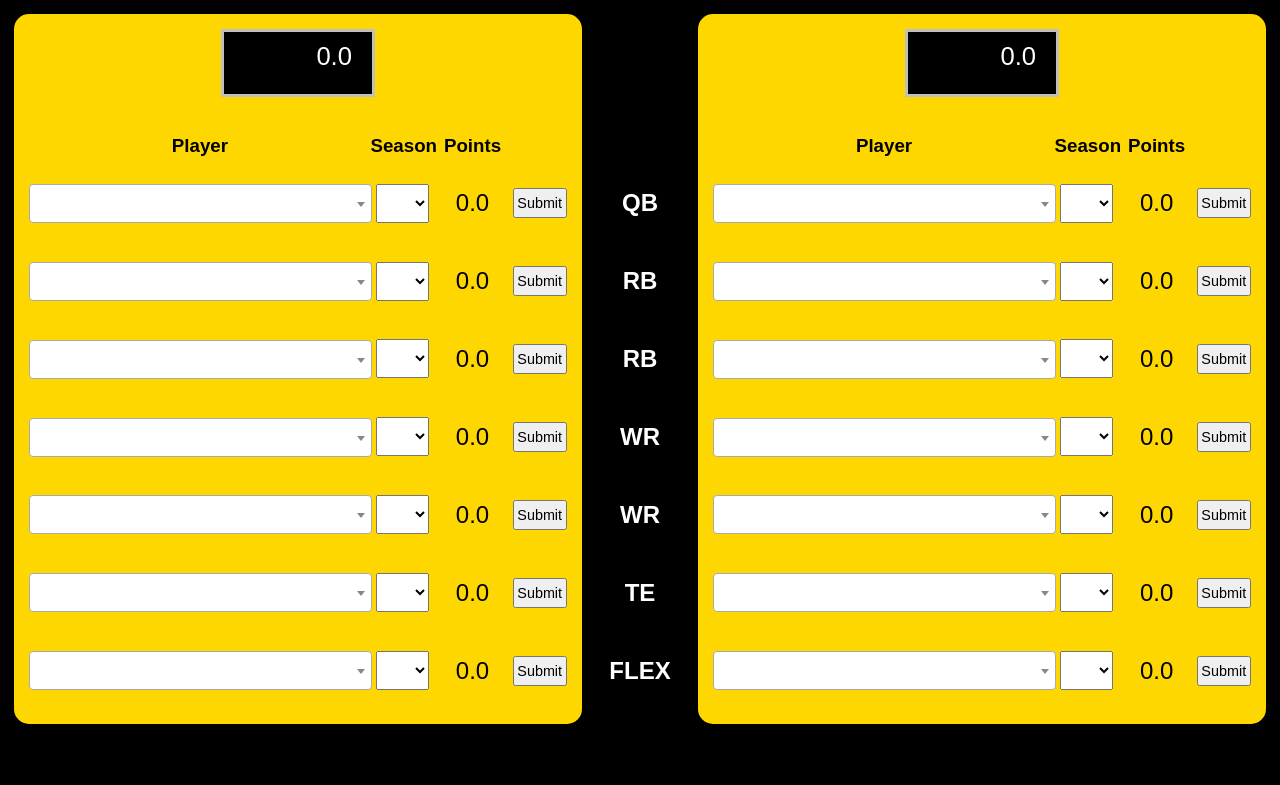
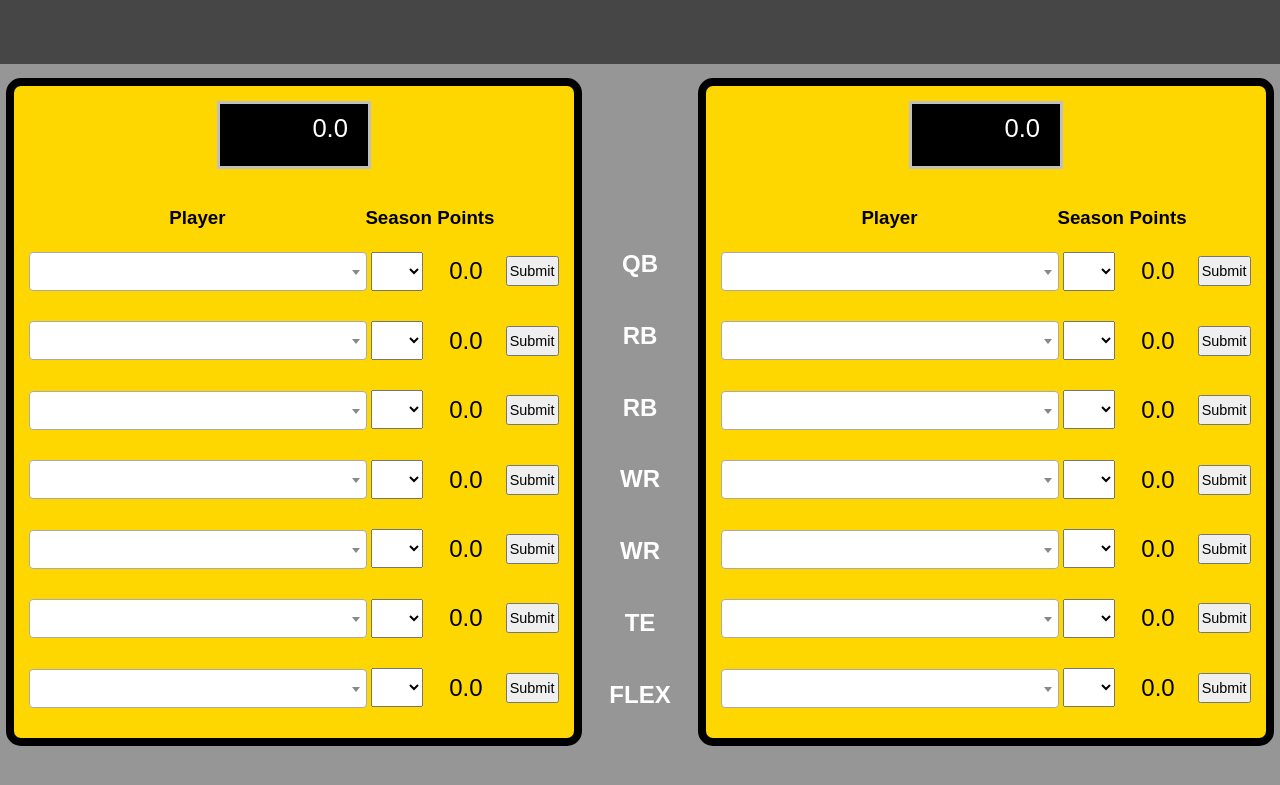
Before and after one commit to ronan-zelta/draft_battles, a Django app: page /play/ in a window 1280 px wide. Shown: the top 785 px of the page. Run offline with Django 4.2, Linux system fonts and the light colour scheme; lists and menus that the app fills with data are empty; some libraries are stand-ins or nearby versions; some web fonts are replaced.

```diff
--- a/main/static/main/css/play_game.css
+++ b/main/static/main/css/play_game.css
@@ -1,15 +1,24 @@
 body {
-    background-color: black;
+    background-color: rgb(150, 150, 150);
+    margin: 0;
 }
+
+.header {
+    background-color: rgb(70, 70, 70);
+    height: 8vh;
+    margin-bottom: 1vh;
+}
+
 .container {
+    height: 85vh;
     display: flex;
     justify-content: space-between;
 }
 .team-section {
     width: 46%;
-    height: 85vh;
     padding: 15px;
     background-color: gold;
+    border: 1vh solid black;
     margin: 0.8vh;
     border-radius: 15px;
     display: flex;
--- a/main/templates/main/play_game.html
+++ b/main/templates/main/play_game.html
@@ -18,6 +18,9 @@
 
 </head>
 <body>
+    <div class="header">
+    </div>
+
     <div class="container">
 
         <!-- Team 1 Section -->
```
Also changed, not shown: requirements.txt (deleted, +0 -8 lines), 1 other file.
